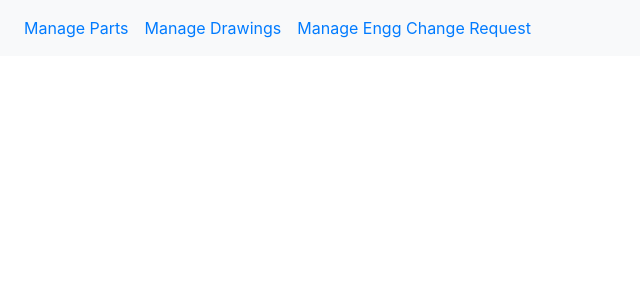
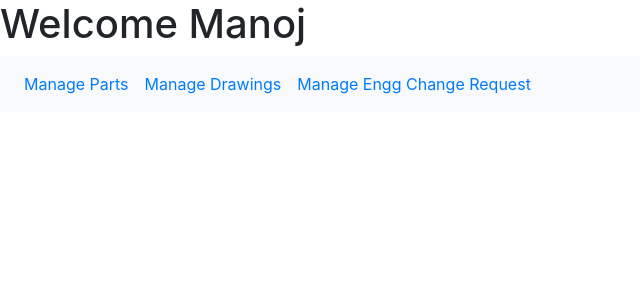
Before and after one commit to rhushikeshv/cloudengineering, an Angular app in the folder aws-python/frontend/pulumi-app/: page / in a window 1280 px wide. Shown: the top 300 px of the page, without its empty margins (0-640 px from the left). Built offline with nearby package versions, Linux system fonts and the light colour scheme.

Commit message:
added welcome message

```diff
--- a/aws-python/frontend/pulumi-app/src/app/app.component.html
+++ b/aws-python/frontend/pulumi-app/src/app/app.component.html
@@ -1,4 +1,5 @@
 <!-- A grey horizontal navbar that becomes vertical on small screens -->
+<h1> Welcome Manoj</h1>
 <nav class="navbar navbar-expand-sm bg-light">
 
   <!-- Links -->
```
